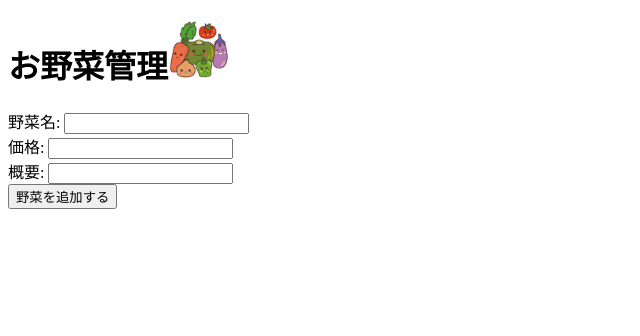
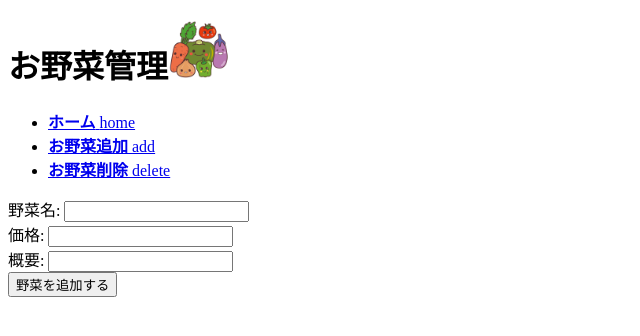
Before and after one commit to saike1119/WebPlayground, a PHP site: page /vegetable_form.php in a window 1280 px wide. Shown: the top 336 px of the page, without its empty margins (0-640 px from the left). Run offline with PHP 8.4, Linux system fonts and the light colour scheme; data that the repository does not hold is empty.

Commit message:
ナビゲーション追加

```diff
--- a/vegetable_form.php
+++ b/vegetable_form.php
@@ -29,6 +29,26 @@ $mysqli->close();
 </head>
 <body>
 <h1>お野菜管理<img src="./img/vegetable_main.png" alt="logo" width="5%" height="5%"></h1>
+<ul class="globalNav">
+    <li class="active">
+        <a href="#">
+            <strong>ホーム</strong>
+            <span>home</span>
+        </a>
+    </li>
+    <li>
+        <a href="#">
+            <strong>お野菜追加</strong>
+            <span>add</span>
+        </a>
+    </li>
+    <li>
+        <a href="#">
+            <strong>お野菜削除</strong>
+            <span>delete</span>
+        </a>
+    </li>
+</ul>
 <form action="insert_vegetable.php" method="post">
     野菜名: <input title="名前を入力" type="text" name="name"/><br>
     価格: <input title="価格を入力" type="text" name="price"/><br>
```
